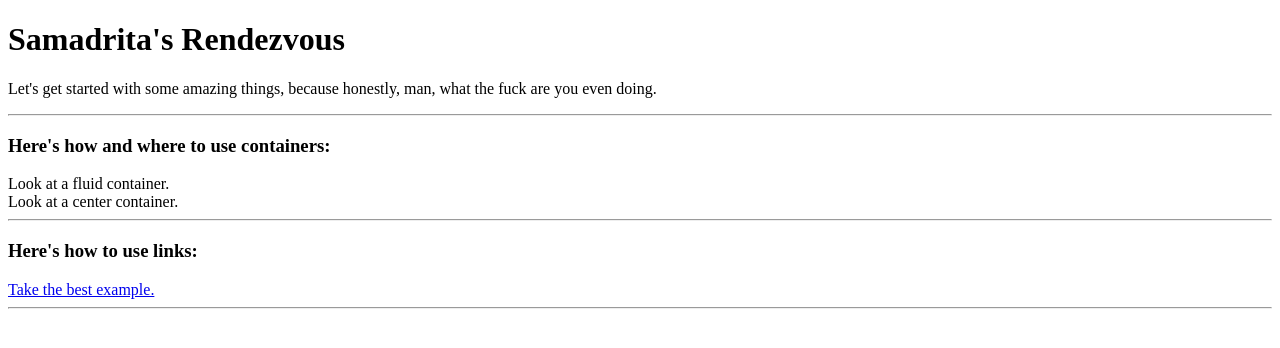
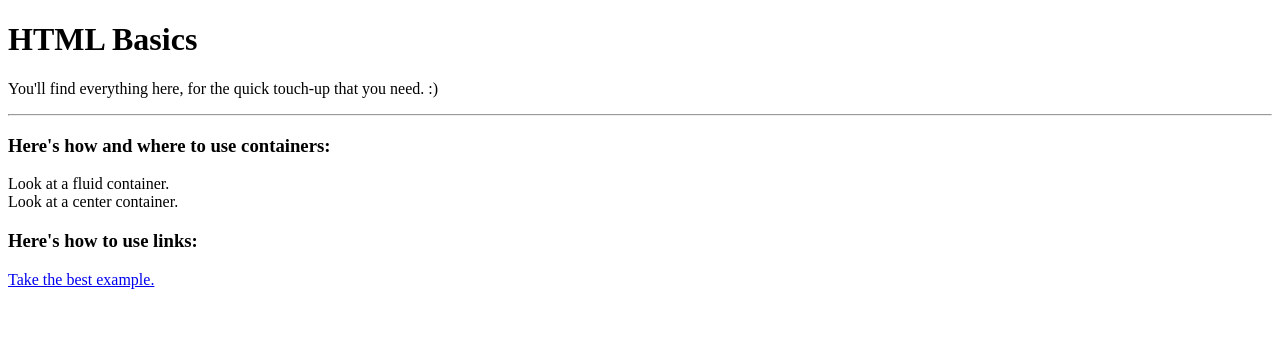
Before and after one commit to sam065/Personal-Website, a plain HTML site: page index.html in a window 1280 px wide. Drawn offline with Linux system fonts and the light colour scheme.

Commit message:
fix messages

```diff
--- a/index.html
+++ b/index.html
@@ -4,19 +4,19 @@
     <meta charset="UTF-8">
     <meta http-equiv="X-UA-Compatible" content="IE=edge">
     <meta name="viewport" content="width=>, initial-scale=1.0">
-    <title>Document</title>
+    <title>HTML Cheatsheet</title>
 </head>
 <body>
-    <h1>Samadrita's Rendezvous</h1>
-    <p>Let's get started with some amazing things, because honestly, man, what the fuck are you even doing.</p>
+    <h1>HTML Basics</h1>
+    <p>You'll find everything here, for the quick touch-up that you need. :)</p>
     <hr>
 
     <h3>Here's how and where to use containers:</h3>
     <div>Look at a fluid container.</div>
     <div>Look at a center container.</div>
-    <hr>
+
     <h3>Here's how to use links:</h3>
     <a href="https://motherfuckingwebsite.com">Take the best example.</a>
-    <hr>
+
 </body>
 </html>
```
